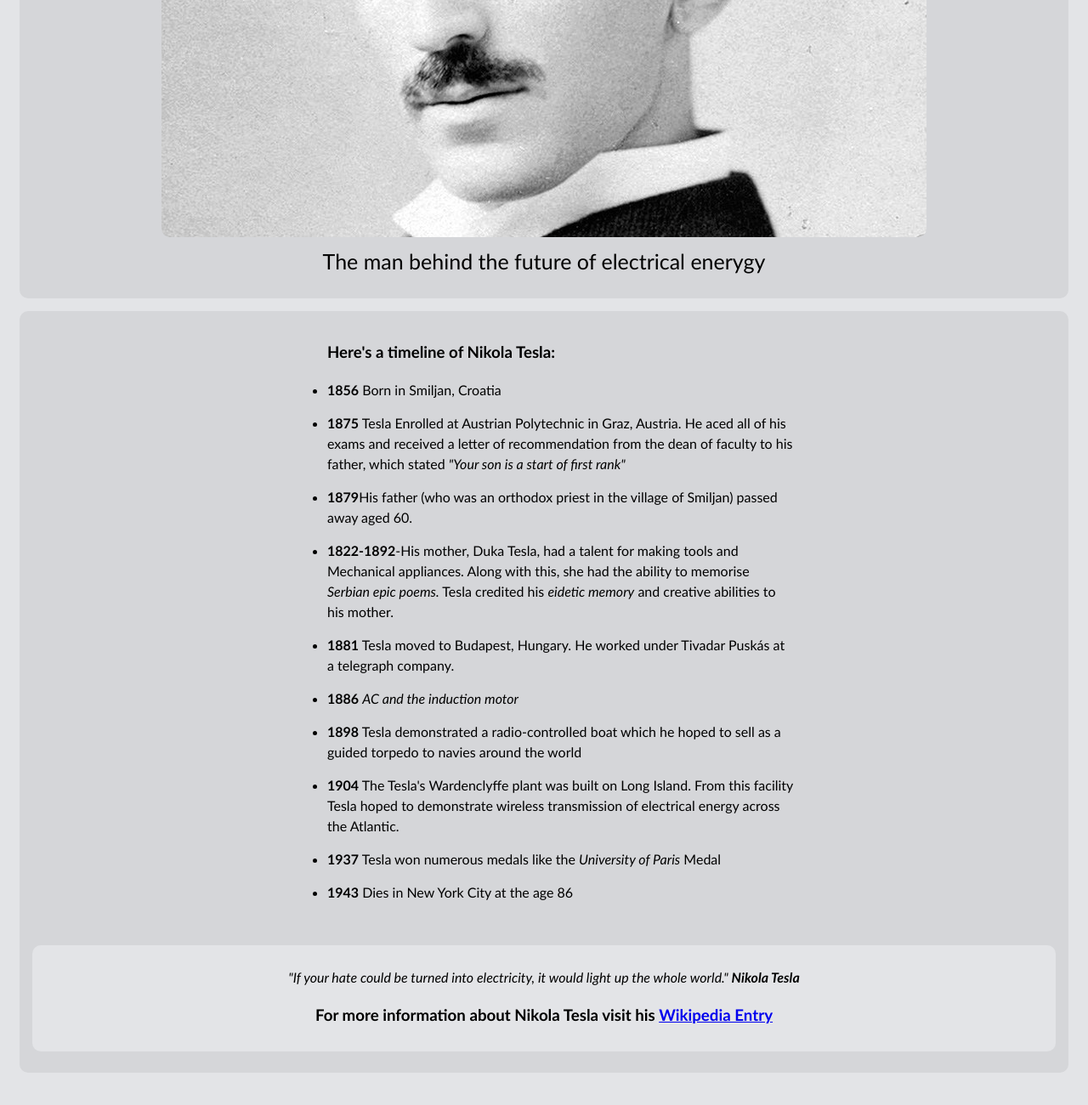
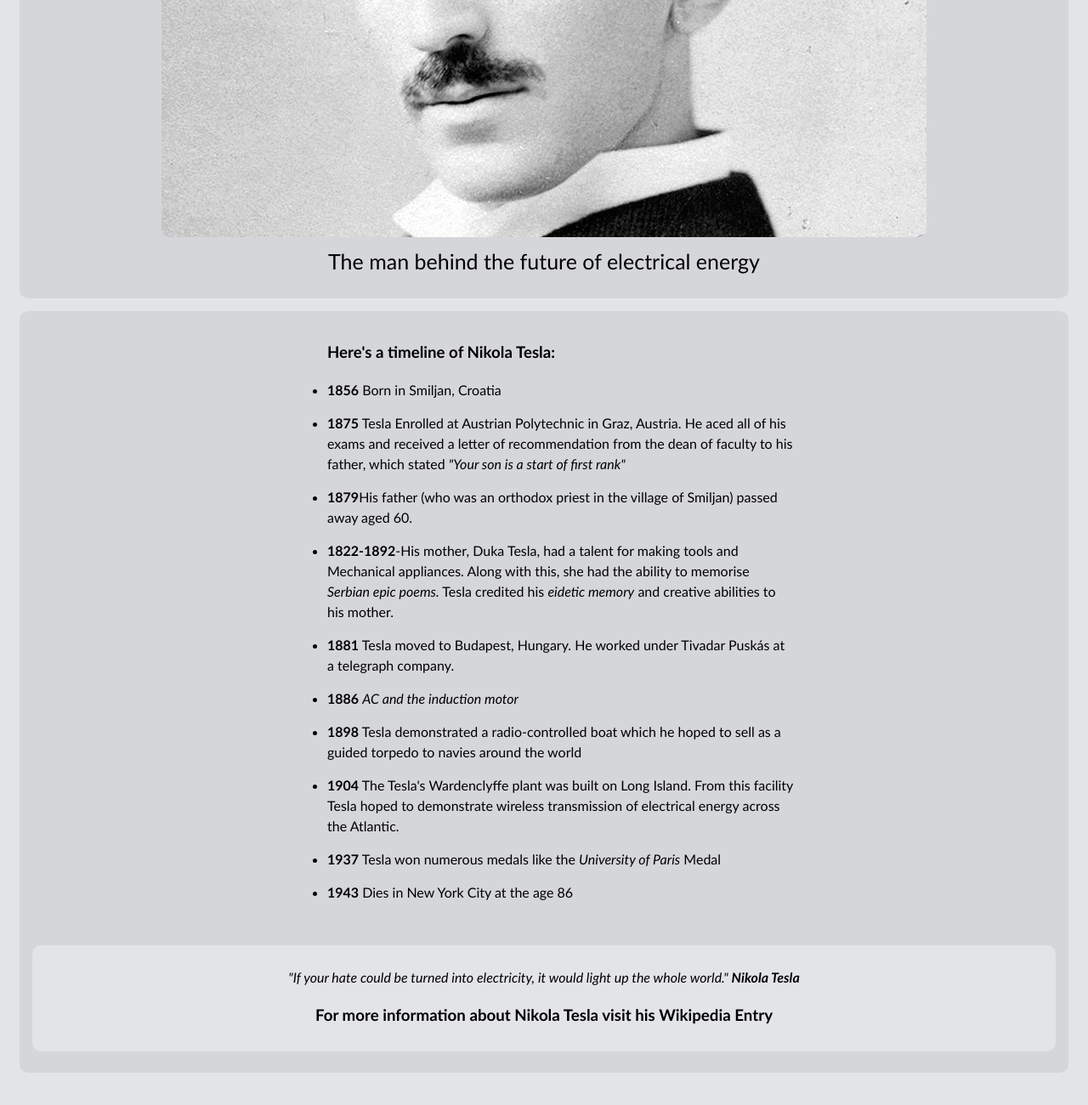
Before and after one commit to ibrahimabah/fCC-TributePage, a plain HTML site: page index.html in a window 1280 px wide. Shown: the part 394-1694 px from the top of the page at 85% size. Drawn offline with Linux system fonts and the light colour scheme.

Commit message:
log figcaption element to img and add id attribute to a link

```diff
--- a/index.html
+++ b/index.html
@@ -18,7 +18,7 @@
             <!--URL link for codepen-->
             <!--< img src="http://i2.wp.com/www.theguide.hr/wp-content/uploads/2016/02/NIKOLA_TESLA.jpg?fit=900%2C500" alt="">-->
 
-            <p id="img-caption">The man behind the future of electrical enerygy</p>
+            <figcaption id="img-caption">The man behind the future of electrical energy</figcaption>
         </div>
 
         <!--tribute-info-->
@@ -39,7 +39,7 @@
 
             <div id="note">
                 <p><em>"If your hate could be turned into electricity, it would light up the whole world." <strong>Nikola Tesla</strong></em></p>
-                <h3>For more information about Nikola Tesla visit his <a href="https://en.wikipedia.org/wiki/Nikola_Tesla" target="_blank">Wikipedia Entry</a></h3>
+                <h3>For more information about Nikola Tesla visit his <a id="tribute-link href="https://en.wikipedia.org/wiki/Nikola_Tesla" target="_blank">Wikipedia Entry</a></h3>
             </div>
         </section>
     </main>
```
